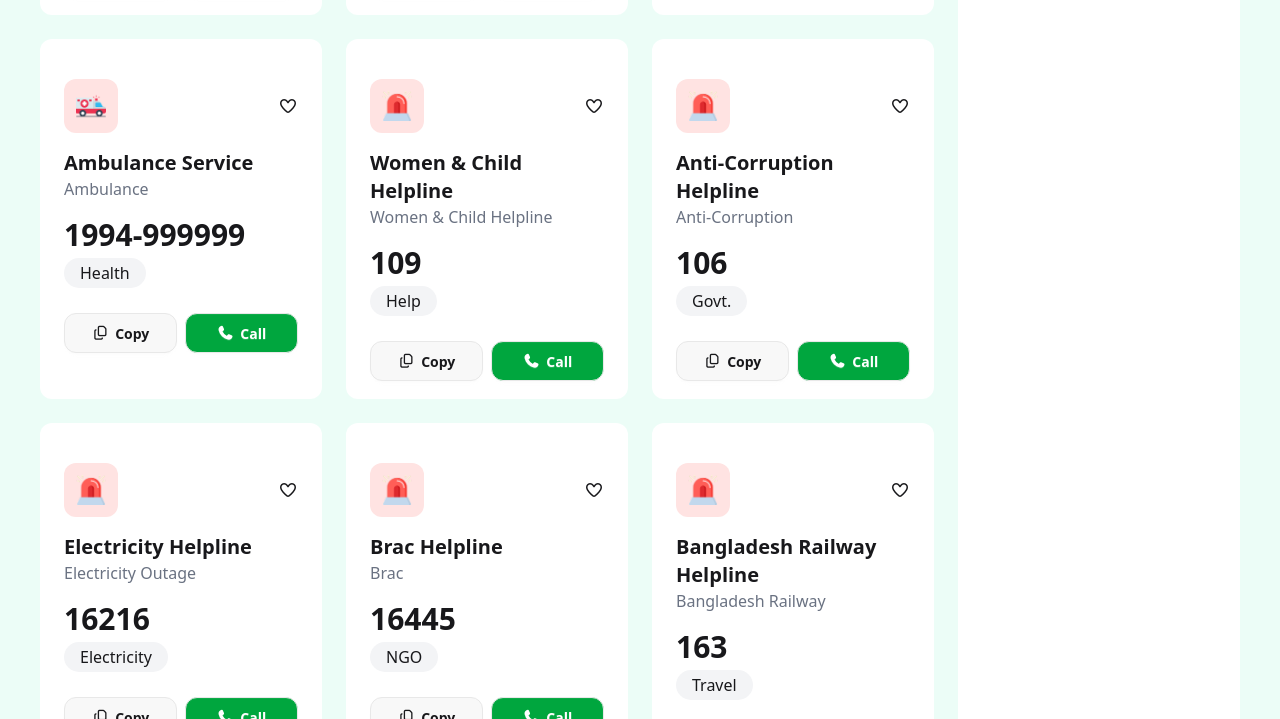
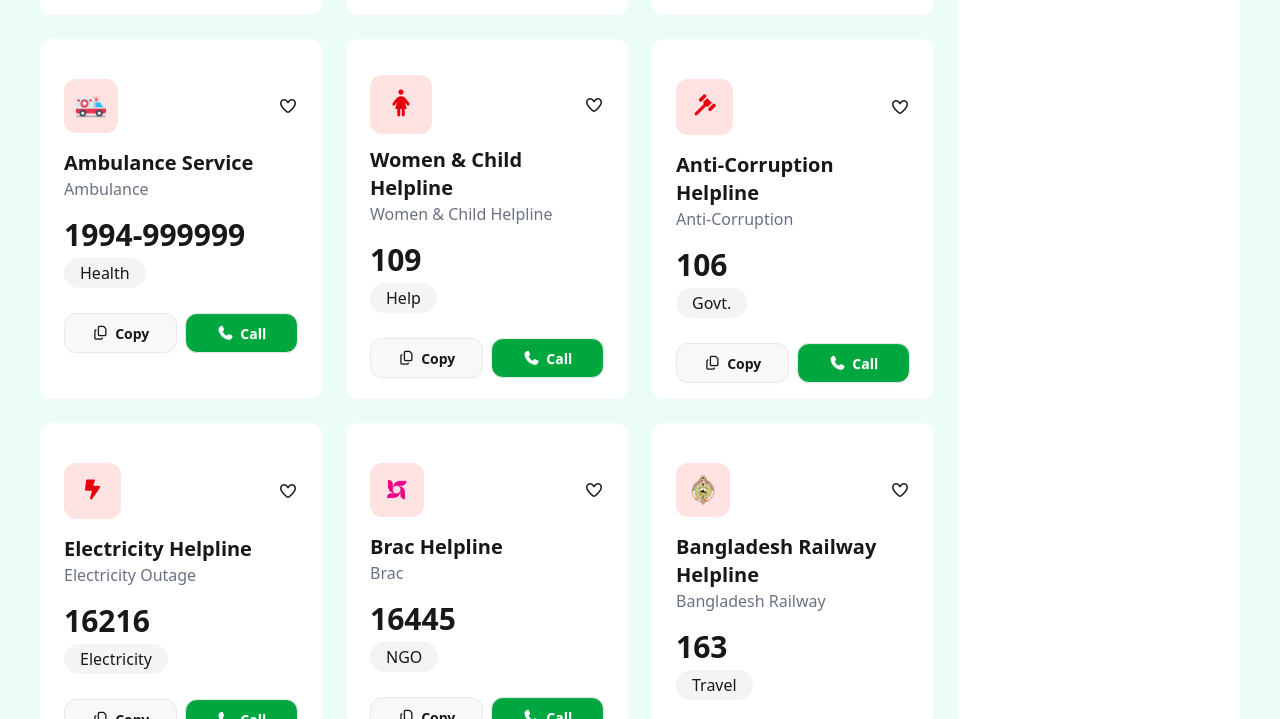
Before and after one commit to jakaria9499/B12-A5-Emergency-Hotline, a plain HTML site: page index.html in a window 1280 px wide. Shown: the part 724-1443 px from the top of the page. Drawn offline with nearby package versions, Linux system fonts and the light colour scheme; a web font is replaced by a local one.

Commit message:
all done

```diff
--- a/index.html
+++ b/index.html
@@ -128,9 +128,9 @@
                 </div>
             </div>
             <div class="card h-[360px]   p-6 bg-white rounded-xl">
-                <div class="icon flex justify-between items-center py-4">
-                    <div class="bg-[#FFE3E2] rounded-xl p-3">
-                        <img class="h-[30px]" src="./assets/emergency.png" alt="emargency icon">
+                <div class="icon flex justify-between items-center py-3">
+                    <div class="bg-[#FFE3E2] rounded-xl p-4">
+                        <i class="fa-solid fa-person-dress text-red-600 text-2xl"></i>
                     </div>
                     <i onclick="heartIncrement()" class="fa-regular fa-heart"></i>
                 </div>
@@ -149,8 +149,8 @@
             </div>
             <div class="card h-[360px]   p-6 bg-white rounded-xl">
                 <div class="icon flex justify-between items-center py-4">
-                    <div class="bg-[#FFE3E2] rounded-xl p-3">
-                        <img class="h-[30px]" src="./assets/emergency.png" alt="emargency icon">
+                    <div class="bg-[#FFE3E2] rounded-xl p-4">
+                        <i class="fa-solid fa-gavel text-red-600 text-xl"></i>
                     </div>
                     <i onclick="heartIncrement()" class="fa-regular fa-heart"></i>
                 </div>
@@ -169,8 +169,8 @@
             </div>
             <div class="card h-[360px]   p-6 bg-white rounded-xl">
                 <div class="icon flex justify-between items-center py-4">
-                    <div class="bg-[#FFE3E2] rounded-xl p-3">
-                        <img class="h-[30px]" src="./assets/emergency.png" alt="emargency icon">
+                    <div class="bg-[#FFE3E2] rounded-xl p-4">
+                        <i class="fa-solid fa-bolt-lightning text-red-600 text-xl"></i>
                     </div>
                     <i onclick="heartIncrement()" class="fa-regular fa-heart"></i>
                 </div>
@@ -190,7 +190,7 @@
             <div class="card h-[360px]   p-6 bg-white rounded-xl">
                 <div class="icon flex justify-between items-center py-4">
                     <div class="bg-[#FFE3E2] rounded-xl p-3">
-                        <img class="h-[30px]" src="./assets/emergency.png" alt="emargency icon">
+                        <img class="h-[30px]" src="./assets/brac.png" alt="emargency icon">
                     </div>
                     <i onclick="heartIncrement()" class="fa-regular fa-heart"></i>
                 </div>
@@ -210,7 +210,7 @@
             <div class="card h-[360px]   p-6 bg-white rounded-xl">
                 <div class="icon flex justify-between items-center py-4">
                     <div class="bg-[#FFE3E2] rounded-xl p-3">
-                        <img class="h-[30px]" src="./assets/emergency.png" alt="emargency icon">
+                        <img class="h-[30px]" src="./assets/Bangladesh-Railway.png" alt="emargency icon">
                     </div>
                     <i onclick="heartIncrement()" class="fa-regular fa-heart"></i>
                 </div>
@@ -228,7 +228,7 @@
                 </div>
             </div>
         </div>
-        <div class="call_history_navbar bg-white rounded-xl p-4 col-span-1 max-md:fixed right-5 bottom-5 max-md:w-90 max-sm:max-w-70">
+        <div class="call_history_navbar bg-white rounded-xl p-4 col-span-1 max-md:fixed right-5 bottom-5 max-md:w-90 ">
             <div class="history_nav flex justify-between items-center bg-white ">
                 <h2><i class="fa-solid fa-clock-rotate-left"></i> Call History</h2>
                 <button id="clear_btn" class="btn primary_color rounded-full text-white">Clear</button>
--- a/script.js
+++ b/script.js
@@ -31,7 +31,7 @@ function callHistory() {
     for(let i=0;i<historyList.length; i++) {
         let list = document.createElement("div");
         list.innerHTML  = `
-                <div class="history_item flex justify-between  items-center mb-4 bg-gray-100 rounded-md p-3 max-2xl:text-sm max-sm:text-xs">
+                <div class="history_item flex justify-between  items-center mb-4 bg-gray-100 rounded-md p-3 max-2xl:text-sm">
                     <div class="">
                         <h3 class="font-bold">`+historyList[i].name+`</h3>
                         <p class="text-gray-500">`+historyList[i].number+`</p>
```
